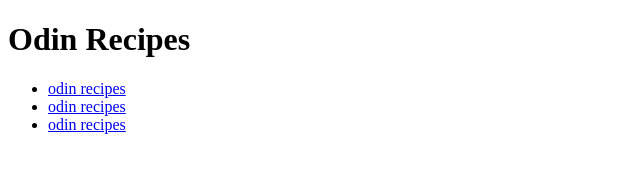
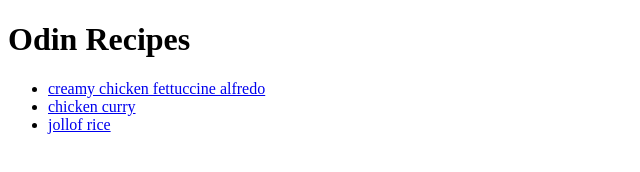
Before and after one commit to Adun-wd/odin-recipes, a plain HTML site: page index.html in a window 1280 px wide. Shown: the whole page, without its empty margins (0-640 px from the left). Drawn offline with Linux system fonts and the light colour scheme.

Commit message:
Fix recipe links

```diff
--- a/index.html
+++ b/index.html
@@ -4,9 +4,12 @@
     <body> </body>
         <h1>Odin Recipes </h1>
       <ul>
-       <li><a href="recipe/creamy chicken fettuccine alfredo.html">odin recipes</a></li>
-       <li><a href="recipe/chicken curry.html">odin recipes</a></li>
-       <li><a href="recipe/jollof rice.html">odin recipes</a></li>
+       <li><a href="recipes/creamy chicken fettuccine alfredo.html">
+        creamy chicken fettuccine alfredo</a></li>
+       <li><a href="recipes/chicken curry.html">
+        chicken curry</a></li>
+       <li><a href="recipes/jollof rice.html">
+        jollof rice</a></li>
       </ul
 
     <meta charset="UTF-8">
```
